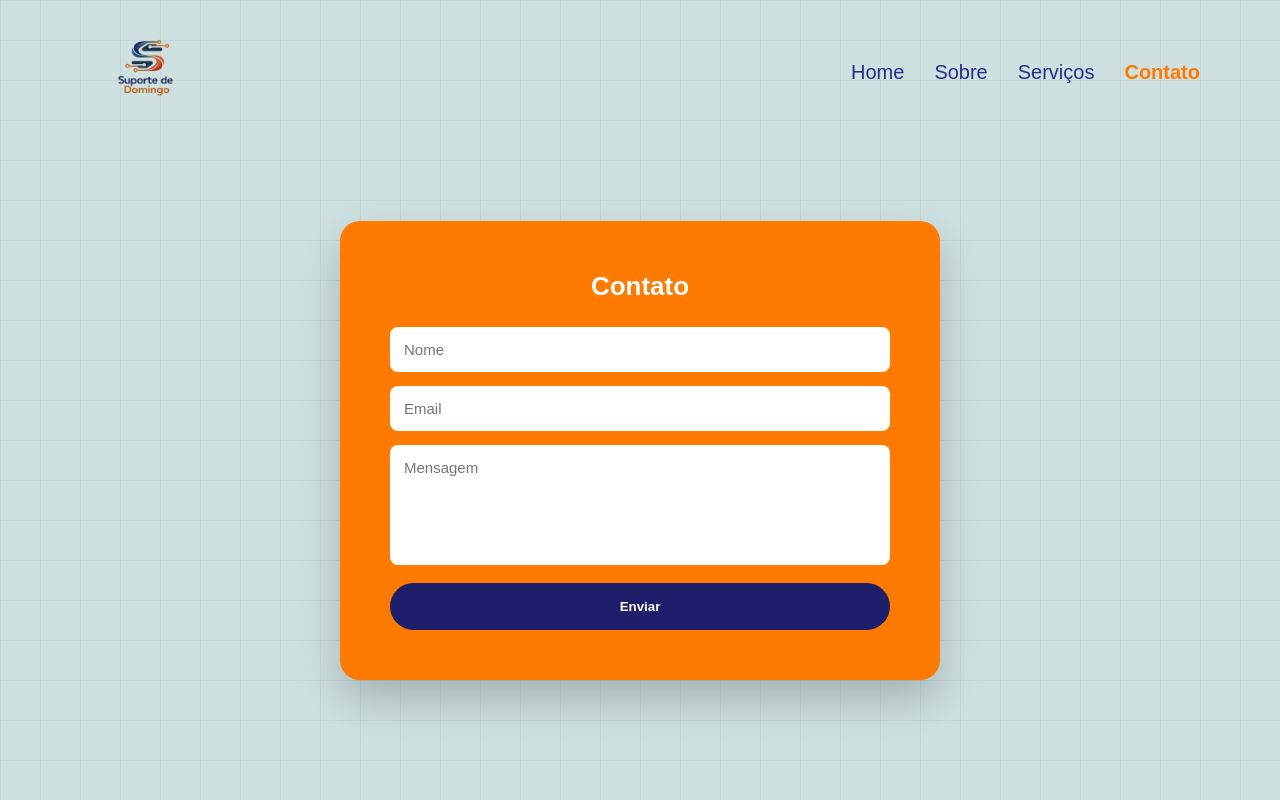
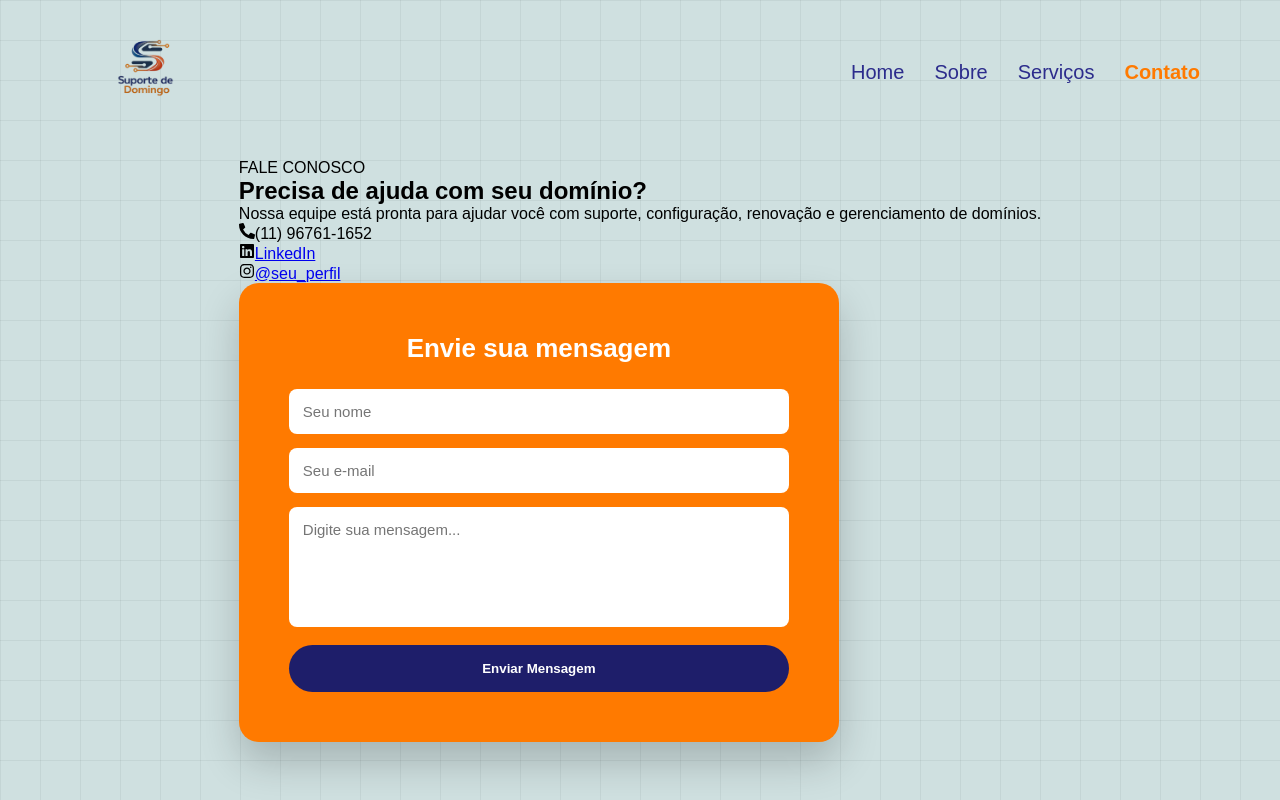
Before and after one commit to nikidsy/Suporte-de-Domingo, a React (Vite) app: page /contato in a window 1280 px wide. Built offline with nearby package versions, Linux system fonts and the light colour scheme.

Commit message:
feat: replace email field with linkedin and instagram

```diff
--- a/src/pages/Contato.jsx
+++ b/src/pages/Contato.jsx
@@ -1,48 +1,119 @@
-import { useState } from "react"
-import Breadcrumb from "../components/Breadcrumb"
-import "../styles/main.scss"
+import { useState } from "react";
+import {
+  FaLinkedin,
+  FaInstagram,
+  FaPhoneAlt,
+} from "react-icons/fa";
+import Breadcrumb from "../components/Breadcrumb";
+import "../styles/main.scss";
 
-function Contato(){
-
+function Contato() {
   const [form, setForm] = useState({
     nome: "",
     email: "",
-    mensagem: ""
-  })
+    mensagem: "",
+  });
 
   const handleChange = (e) => {
-    setForm({ ...form, [e.target.name]: e.target.value })
-  }
+    setForm({
+      ...form,
+      [e.target.name]: e.target.value,
+    });
+  };
 
   const handleSubmit = (e) => {
-    e.preventDefault()
+    e.preventDefault();
 
-    if(!form.nome || !form.email || !form.mensagem){
-      alert("Preencha todos os campos!")
-      return
+    if (!form.nome || !form.email || !form.mensagem) {
+      alert("Preencha todos os campos!");
+      return;
     }
 
-    alert("Mensagem enviada com sucesso!")
-    setForm({ nome: "", email: "", mensagem: "" })
-  }
+    alert("Mensagem enviada com sucesso!");
 
-  return(
+    setForm({
+      nome: "",
+      email: "",
+      mensagem: "",
+    });
+  };
+
+  return (
     <section className="contato">
-
       <Breadcrumb />
 
-      <form className="form-box" onSubmit={handleSubmit}>
-        <h3>Contato</h3>
+      <div className="contato-container">
+        <div className="contato-info">
+          <span>FALE CONOSCO</span>
 
-        <input name="nome" placeholder="Nome" value={form.nome} onChange={handleChange} />
-        <input name="email" placeholder="Email" value={form.email} onChange={handleChange} />
-        <textarea name="mensagem" placeholder="Mensagem" value={form.mensagem} onChange={handleChange} />
+          <h2>Precisa de ajuda com seu domínio?</h2>
 
-        <button type="submit">Enviar</button>
-      </form>
+          <p>
+            Nossa equipe está pronta para ajudar você com suporte,
+            configuração, renovação e gerenciamento de domínios.
+          </p>
 
+          <div className="info-item">
+            <FaPhoneAlt />
+            <span>(11) 96761-1652 </span>
+          </div>
+
+          <div className="info-item">
+            <FaLinkedin />
+            <a
+              href="https://www.linkedin.com/company/suporte-de-domingo/"
+              target="_blank"
+              rel="noopener noreferrer"
+            >
+              LinkedIn
+            </a>
+          </div>
+
+          <div className="info-item">
+            <FaInstagram />
+            <a
+              href="https://www.instagram.com/suportededomingo/"
+              target="_blank"
+              rel="noopener noreferrer"
+            >
+              @seu_perfil
+            </a>
+          </div>
+        </div>
+
+        <form className="form-box" onSubmit={handleSubmit}>
+          <h3>Envie sua mensagem</h3>
+
+          <input
+            type="text"
+            name="nome"
+            placeholder="Seu nome"
+            value={form.nome}
+            onChange={handleChange}
+          />
+
+          <input
+            type="email"
+            name="email"
+            placeholder="Seu e-mail"
+            value={form.email}
+            onChange={handleChange}
+          />
+
+          <textarea
+            name="mensagem"
+            placeholder="Digite sua mensagem..."
+            value={form.mensagem}
+            onChange={handleChange}
+          />
+
+          <button type="submit">
+            Enviar Mensagem
+          </button>
+        </form>
+      </div>
     </section>
-  )
+  );
 }
 
-export default Contato
+export default Contato;
```
